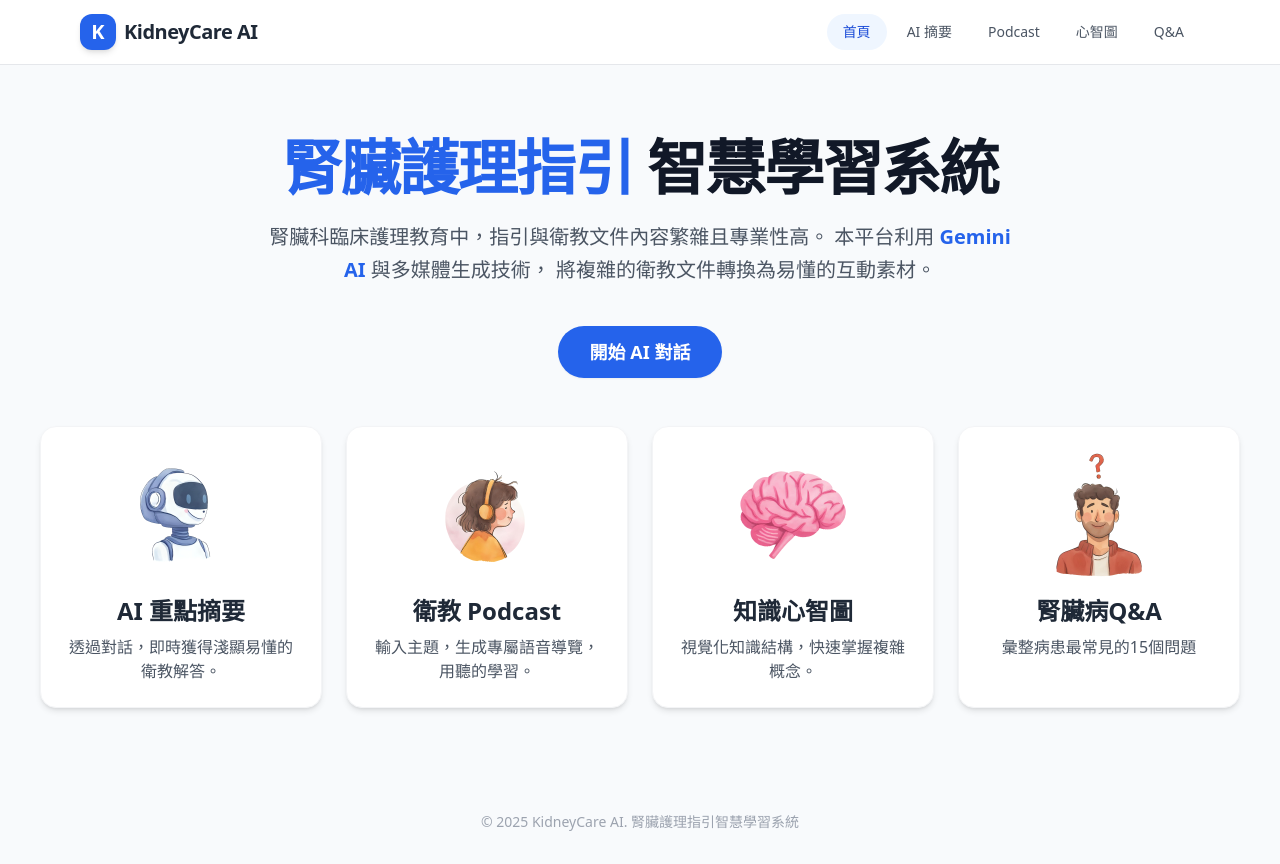
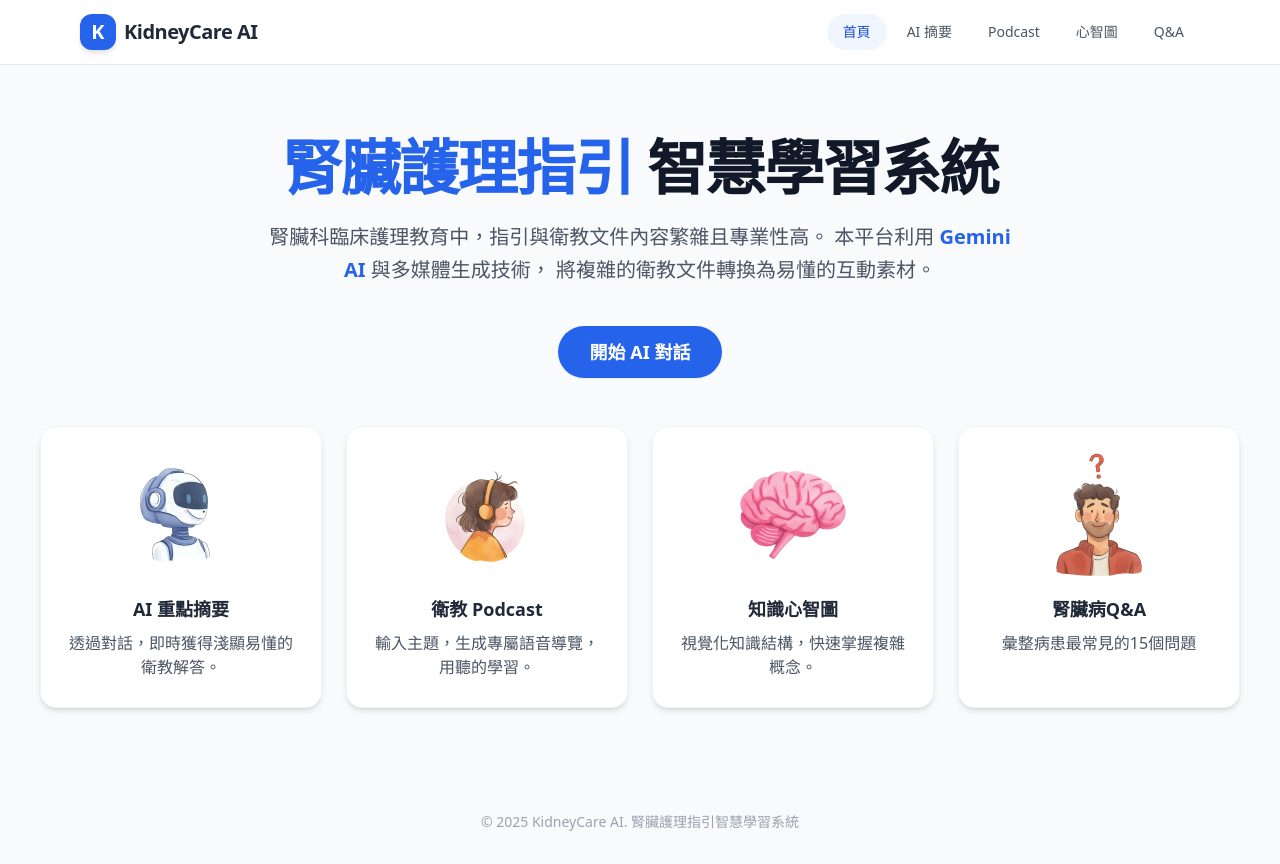
Before and after one commit to llmcare12/CKDai, a React (Vite) app: page / in a window 1280 px wide. Built offline with nearby package versions, Linux system fonts and the light colour scheme.

Commit message:
Update App.tsx

```diff
--- a/App.tsx
+++ b/App.tsx
@@ -62,7 +62,7 @@ const Home = () => (
           <div className="mb-4 group-hover:scale-110 transition-transform duration-300 flex justify-center">
             <img src={robotImg} alt="AI摘要" className="w-32 h-32 object-contain" />
           </div>
-          <h3 className="text-2xl font-bold text-gray-800 mb-2">AI 重點摘要</h3>
+          <h3 className="text-2xl md:text-lg font-bold text-gray-800 mb-2">AI 重點摘要</h3>
           <p className="text-lg md:text-base text-gray-600">透過對話，即時獲得淺顯易懂的衛教解答。</p>
         </div>
       </Link>
@@ -73,7 +73,7 @@ const Home = () => (
           <div className="mb-4 group-hover:scale-110 transition-transform duration-300 flex justify-center">
             <img src={podcastImg} alt="衛教Podcast" className="w-32 h-32 object-contain" />
           </div>
-          <h3 className="text-2xl font-bold text-gray-800 mb-2">衛教 Podcast</h3>
+          <h3 className="text-2xl md:text-lg font-bold text-gray-800 mb-2">衛教 Podcast</h3>
           <p className="text-xl md:text-base text-gray-600">輸入主題，生成專屬語音導覽，用聽的學習。</p>
         </div>
       </Link>
@@ -84,7 +84,7 @@ const Home = () => (
           <div className="mb-4 group-hover:scale-110 transition-transform duration-300 flex justify-center">
             <img src={brainImg} alt="心智圖" className="w-32 h-32 object-contain" />
           </div>
-          <h3 className="text-2xl font-bold text-gray-800 mb-2">知識心智圖</h3>
+          <h3 className="text-2xl md:text-lg font-bold text-gray-800 mb-2">知識心智圖</h3>
           <p className="text-xl md:text-base text-gray-600">視覺化知識結構，快速掌握複雜概念。</p>
         </div>
       </Link>
@@ -95,7 +95,7 @@ const Home = () => (
           <div className="mb-4 group-hover:scale-110 transition-transform duration-300 flex justify-center">
             <img src={qnaImg} alt="QnA" className="w-32 h-32 object-contain" />
           </div>
-          <h3 className="text-2xl font-bold text-gray-800 mb-2">腎臟病Q&A</h3>
+          <h3 className="text-2xl md:text-lg font-bold text-gray-800 mb-2">腎臟病Q&A</h3>
           <p className="text-xl md:text-base text-gray-600">彙整病患最常見的15個問題</p>
         </div>
       </Link>
```
